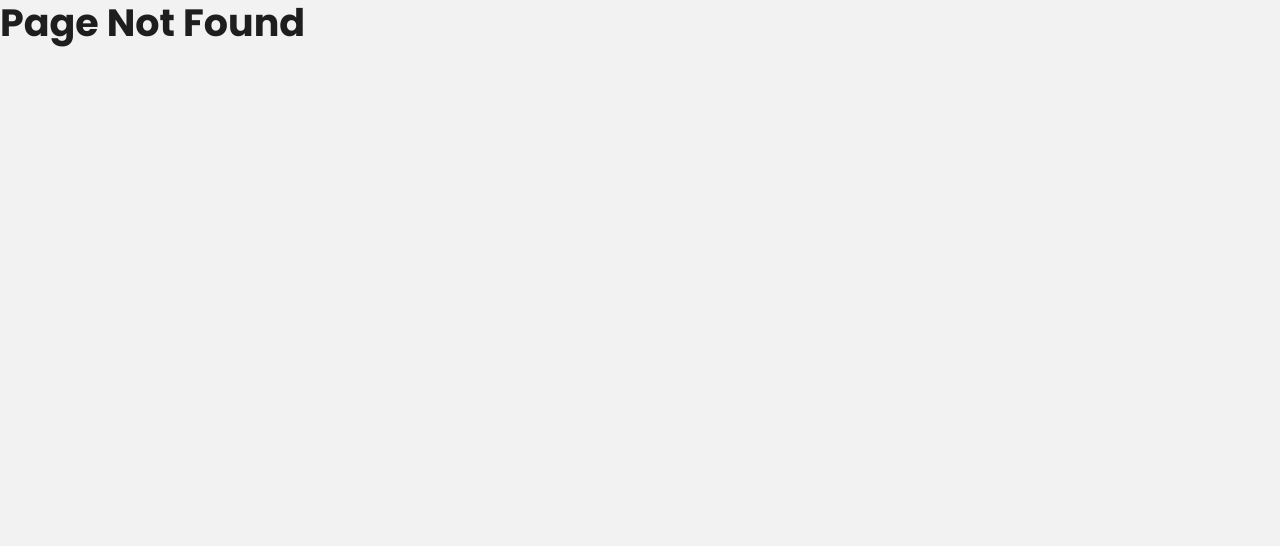
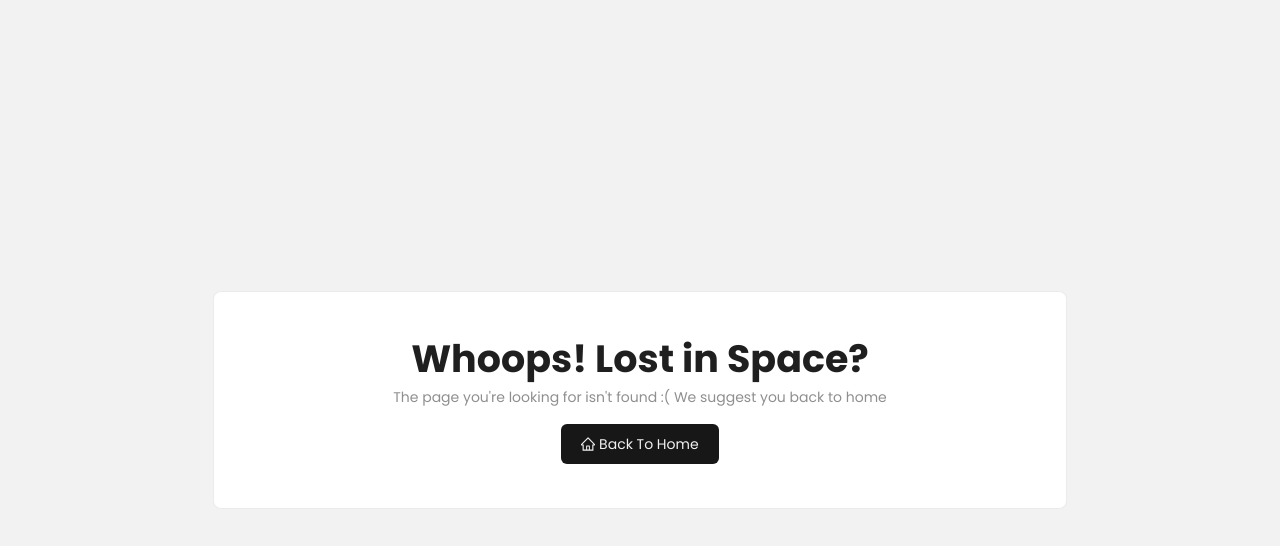
Before and after one commit to kacMadushan/bxp-frontend-app, a React (Create React App) app: page / in a window 1280 px wide. Before the commit this address had no page. Shown: the top 546 px of the page. Built offline with nearby package versions, Linux system fonts and the light colour scheme.

Commit message:
Adding not found page

```diff
--- a/src/pages/NotFoundPage.tsx
+++ b/src/pages/NotFoundPage.tsx
@@ -1,12 +1,26 @@
-import { Layout, Typography } from 'antd';
+import { Layout, Row, Col, Card, Typography } from 'antd';
+import { HomeOutlined } from '@ant-design/icons';
+import { Link } from 'react-router-dom';
 
 const { Content } = Layout;
-const { Title } = Typography;
+const { Title, Text } = Typography;
 
 const NotFoundPage = () => {
     return (
         <Content>
-            <Title>Page Not Found</Title>
+            <Row className='min-h-screen' align='middle' justify='center'>
+                <Col xs={24} lg={16}>
+                    <Card className='flex flex-col items-center justify-center gap-y-4 py-5 border border-gray_200'>
+                        <Title className='text-center'>Whoops! Lost in Space?</Title>
+                        <div className='flex flex-col items-center justify-center gap-y-4'>
+                            <Text className='text-gray_700'>The page you're looking for isn't found :( We suggest you back to home</Text>
+                            <Link className='bg-gray_1000 text-gray_100 px-5 py-[9px] rounded-md hover:text-gray_100 hover:bg-gray_900' to='/products'>
+                                <HomeOutlined />  Back To Home
+                            </Link>
+                        </div>
+                    </Card>
+                </Col>
+            </Row>
         </Content>
     );
 };
```
